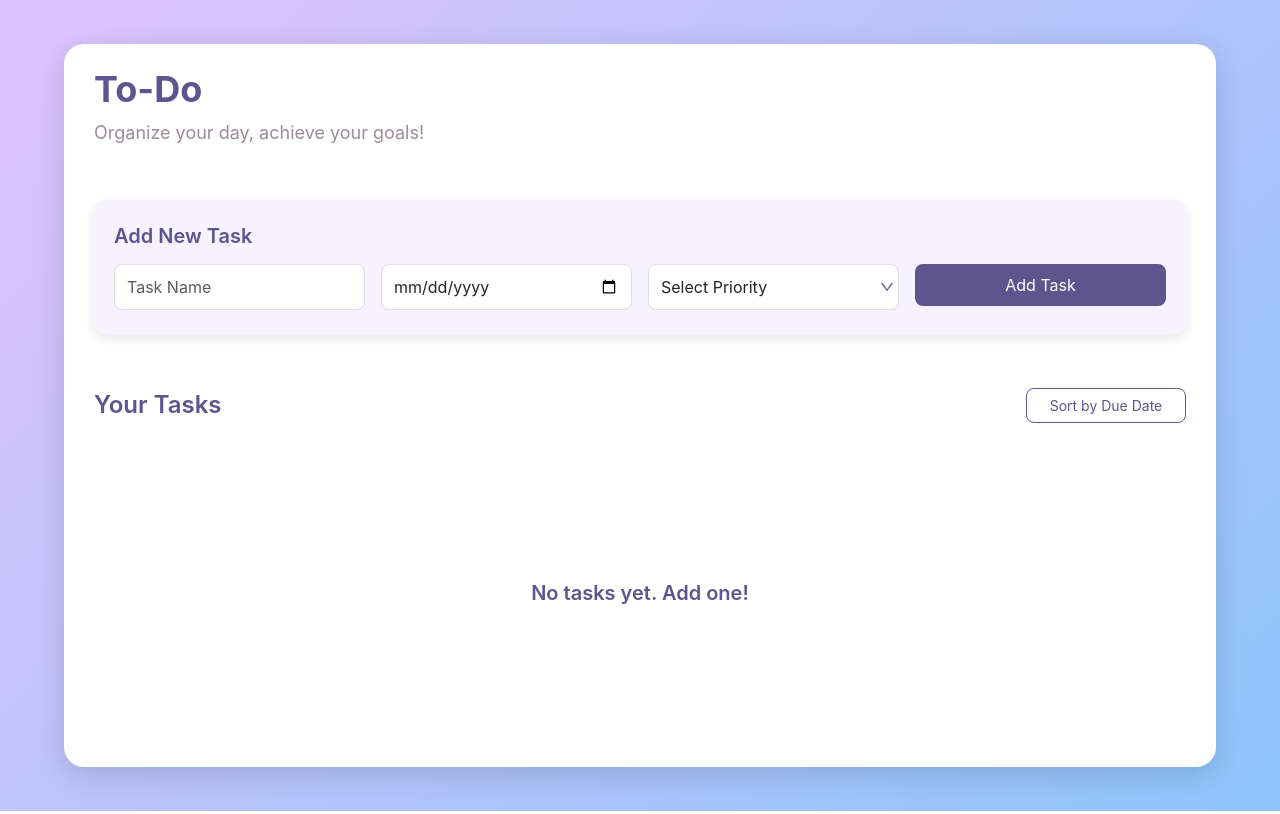
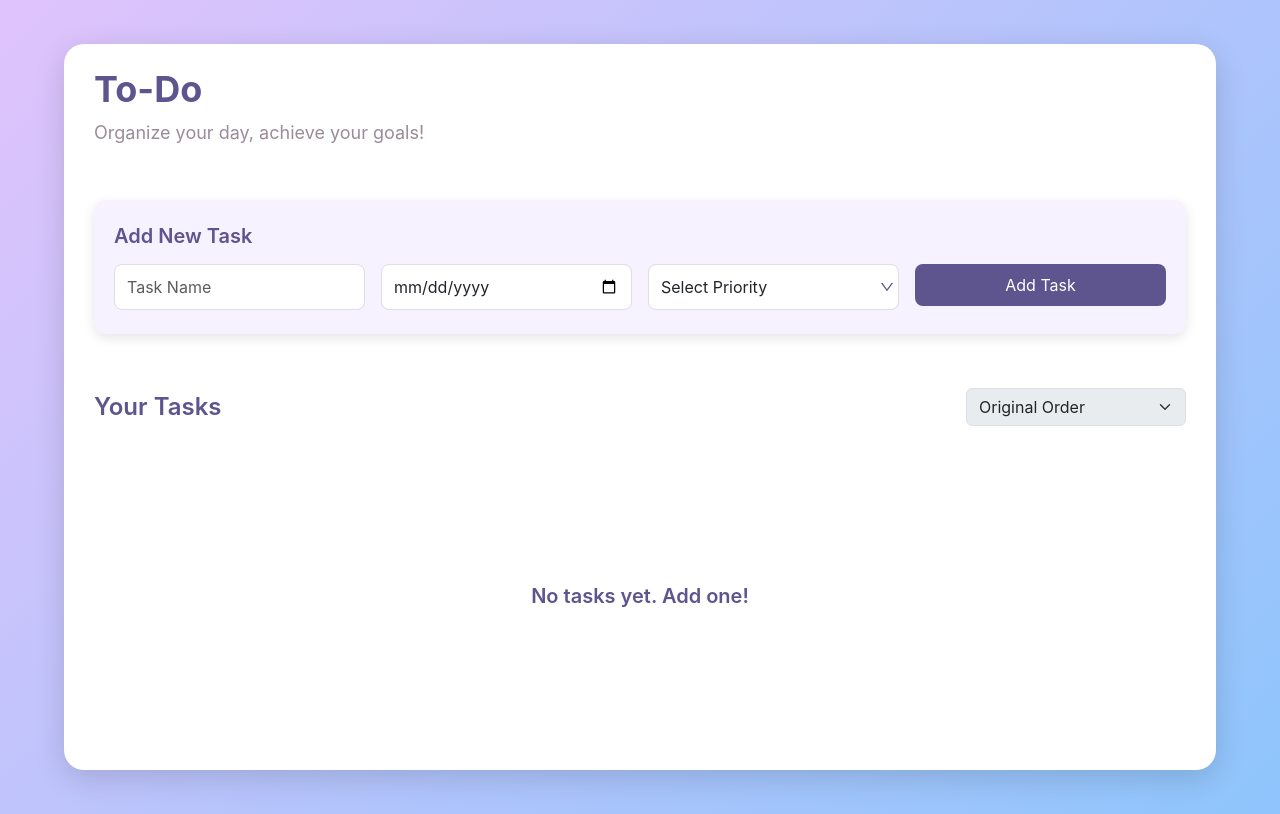
Before and after one commit to dhokabhoomi/ToDoApp, a React (Vite) app: page / in a window 1280 px wide. Built offline with nearby package versions, Linux system fonts and the light colour scheme.

Commit message:
refactor: replace sort toggle with dropdown

```diff
--- a/src/components/TaskList.jsx
+++ b/src/components/TaskList.jsx
@@ -2,12 +2,22 @@ import { useState } from "react";
 import TaskItems from "./TaskItems";
 
 function TaskList({ tasks, deleteTask, editTask, toggleTaskCompleted }) {
-  const [sortByDate, setSortByDate] = useState(false);
+  // const [sortByDate, setSortByDate] = useState(false);
+  const [sortOption, setSortOption] = useState("original");
 
-  // Sort tasks by due date (ascending) or keep original order
-  const sortedTasks = sortByDate
+  // Check if all task dates are the same or missing
+  const allDatesSame = (() => {
+    const validDates = tasks
+      .map((t) => t.date)
+      .filter((d) => d && !isNaN(new Date(d).getTime()));
+    if (validDates.length <= 1) return true;
+    return validDates.every((d) => d === validDates[0]);
+  })();
+
+  // Sort based on selected option
+  const sortedTasks =
+    sortOption === "date" && !allDatesSame
       ? [...tasks].sort((a, b) => {
-        // Handle null or empty dates by pushing them to the end
           if (!a.date) return 1;
           if (!b.date) return -1;
           return new Date(a.date) - new Date(b.date);
@@ -18,12 +28,22 @@ function TaskList({ tasks, deleteTask, editTask, toggleTaskCompleted }) {
     <div className="task-container">
       <div className="task-list-header">
         <h2 className="task-list-title">Your Tasks</h2>
-        <button
+        {/* <button
           className="btn btn-outline-secondary"
           onClick={() => setSortByDate(!sortByDate)}
         >
           {sortByDate ? "Original Order" : "Sort by Due Date"}
-        </button>
+        </button> */}
+        <select
+          className="form-select"
+          style={{ width: "220px" }}
+          value={sortOption}
+          onChange={(e) => setSortOption(e.target.value)}
+          disabled={allDatesSame}
+        >
+          <option value="original">Original Order</option>
+          <option value="date">Sort by Due Date</option>
+        </select>
       </div>
 
       {tasks.length === 0 ? (
```
Lines whose indentation alone changed are shown as unchanged.
